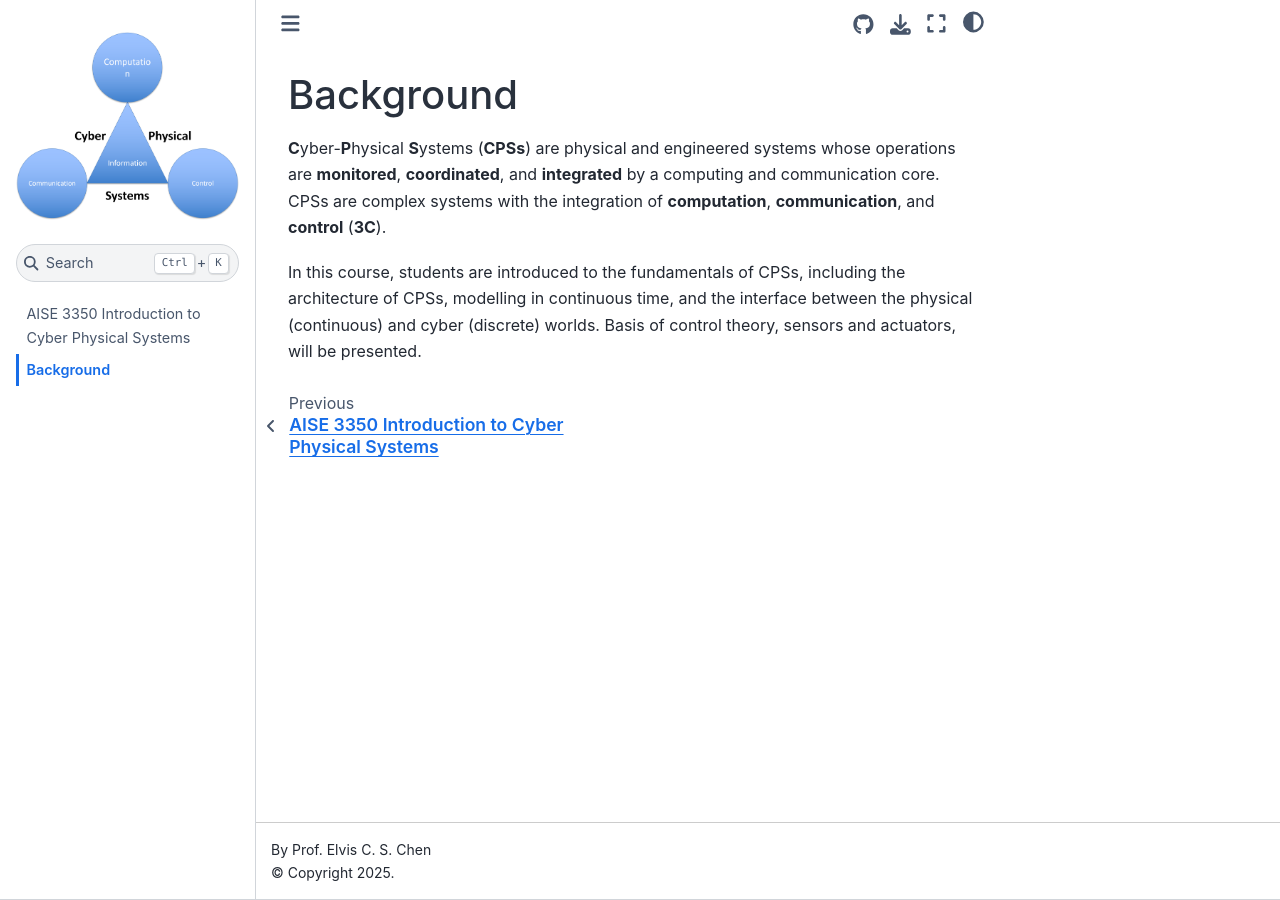
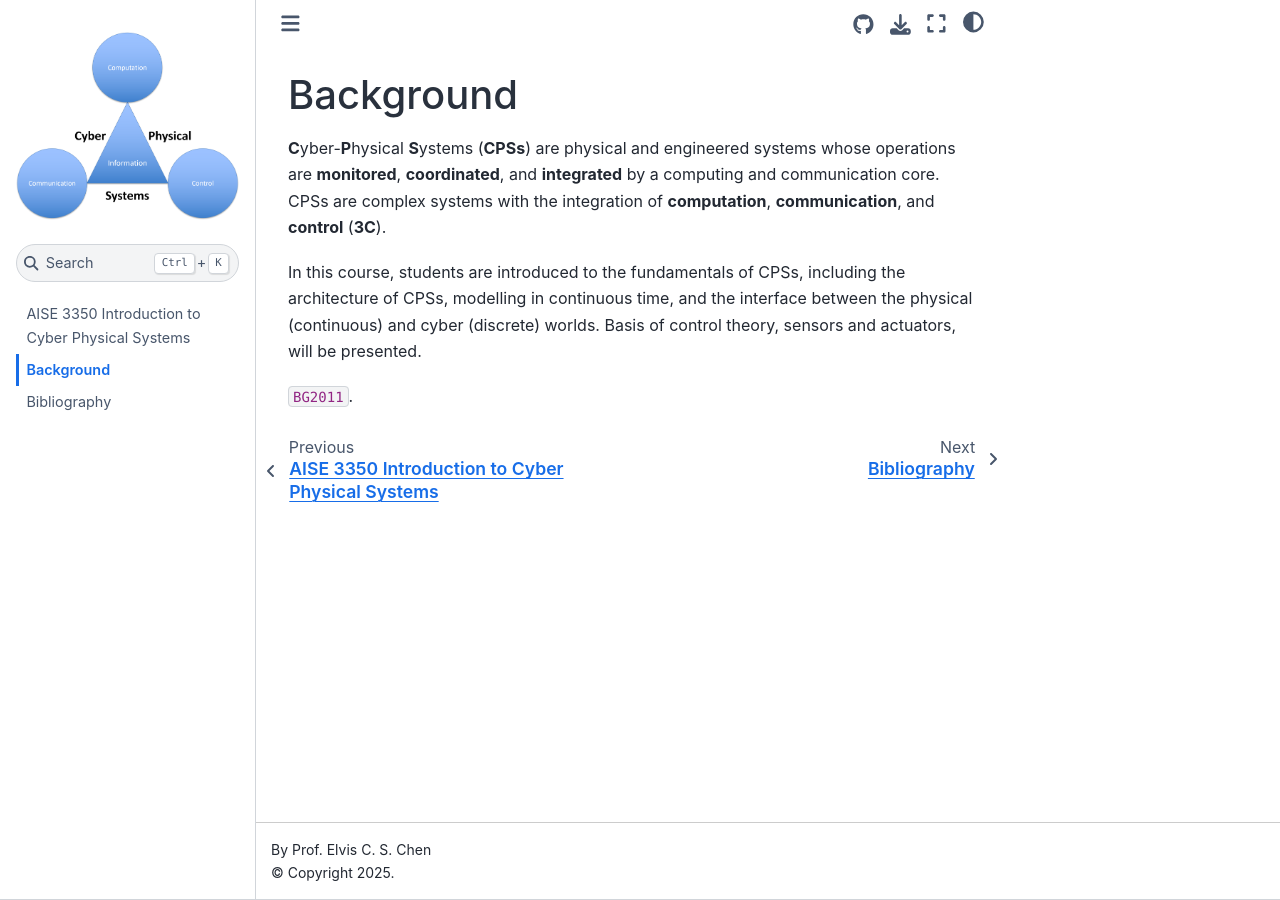
Before and after one commit to cheneuwo/AISE3350, a Jupyter Book: the page built from docs/Introduction/Background.ipynb, in a window 1280 px wide. Built offline with Jupyter Book 1.0.4 settings and Sphinx 7.4.7 and the Sphinx Book theme 1.1.4, drawn with Linux system fonts in a browser that asks for light colours; cross-references to code outside the pages are shown as plain code; some of the changed lines change nothing that is shown.

Commit message:
bibliography

```diff
--- a/_toc.yml
+++ b/_toc.yml
@@ -5,3 +5,4 @@
 root: intro
 chapters:
 - file: docs/Introduction/Background.ipynb
+- file: docs/Conclusion/bibliography.ipynb
--- a/references.bib
+++ b/references.bib
@@ -1,5 +1,26 @@
 ---
 ---
+
+@article{Lee_2015,
+title		= {The past, present and future of cyber-physical systems: a focus on models},
+volume		= {15},
+issue		= {3},
+doi			= {10.3390/s150304837},
+journal		= {Sensors (Basel)},
+author		= {Lee, Edward A.},
+year		= {2015},
+pages		= {4837-4869},}
+
+@article{BG2011,
+title		= {Cyber-physical systems},
+author		= {Baheti, Radhakisan and
+				Gill, Helen},
+journal		= {The impact of control technology},
+volume		= {12},
+number		= {1},
+pages		= {161--166},
+year		= {2011}
+}
 
 @inproceedings{holdgraf_evidence_2014,
 	address = {Brisbane, Australia, Australia},
@@ -8,20 +29,6 @@
 	publisher = {Frontiers in Neuroscience},
 	author = {Holdgraf, Christopher Ramsay and de Heer, Wendy and Pasley, Brian N. and Knight, Robert T.},
 	year = {2014}
-}
-
-@article{holdgraf_rapid_2016,
-	title = {Rapid tuning shifts in human auditory cortex enhance speech intelligibility},
-	volume = {7},
-	issn = {2041-1723},
-	url = {http://www.nature.com/doifinder/10.1038/ncomms13654},
-	doi = {10.1038/ncomms13654},
-	number = {May},
-	journal = {Nature Communications},
-	author = {Holdgraf, Christopher Ramsay and de Heer, Wendy and Pasley, Brian N. and Rieger, Jochem W. and Crone, Nathan and Lin, Jack J. and Knight, Robert T. and Theunissen, Frédéric E.},
-	year = {2016},
-	pages = {13654},
-	file = {Holdgraf et al. - 2016 - Rapid tuning shifts in human auditory cortex enhance speech intelligibility.pdf:C\:\\Users\\chold\\Zotero\\storage\\MDQP3JWE\\Holdgraf et al. - 2016 - Rapid tuning shifts in human auditory cortex enhance speech intelligibility.pdf:application/pdf}
 }
 
 @inproceedings{holdgraf_portable_2017,
```
Also changed, not shown: docs/Conclusion/bibliography.ipynb (added), docs/Introduction/Background.ipynb, logo.png.
